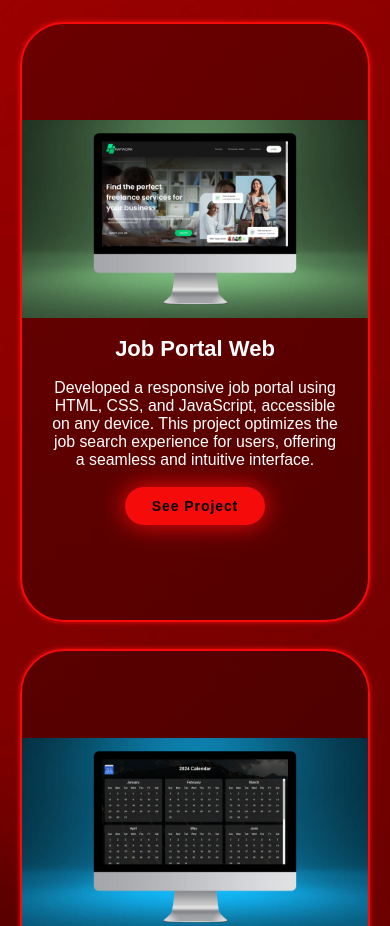
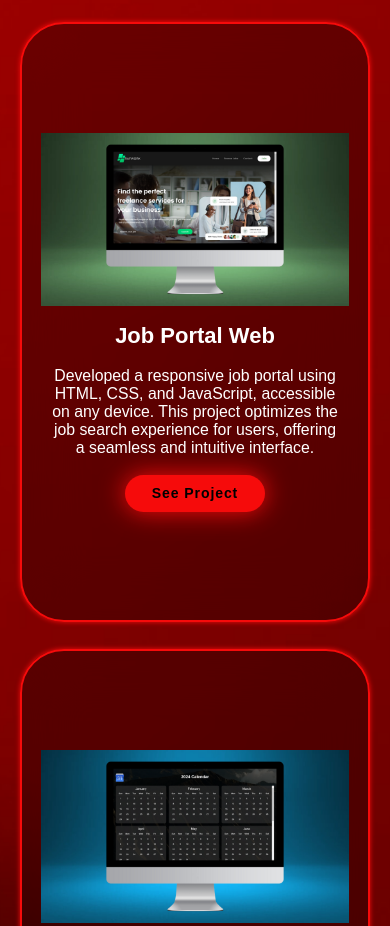
Before and after one commit to Rafaeltarigan/personal, a plain HTML site: page index.html in a window 390 px wide. Shown: the part 3820-4746 px from the top of the page. Drawn offline with nearby package versions, Linux system fonts and the light colour scheme.

Commit message:
style.css

```diff
--- a/style.css
+++ b/style.css
@@ -757,6 +757,10 @@ span {
         max-width: 370px;
     }
 
+    .projects-box img {
+        min-width: 35rem;
+    }
+
     .footer .copyright {
         text-align: start;
     }
@@ -790,7 +794,7 @@ span {
     }
 
     .projects-box img {
-        min-width: 40rem;
+        min-width: 35rem;
     }
 
     .contact form.contact form textarea {
```
